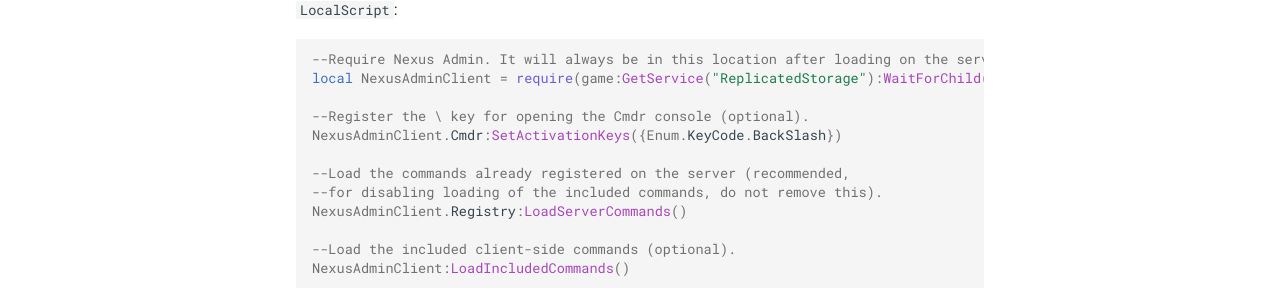
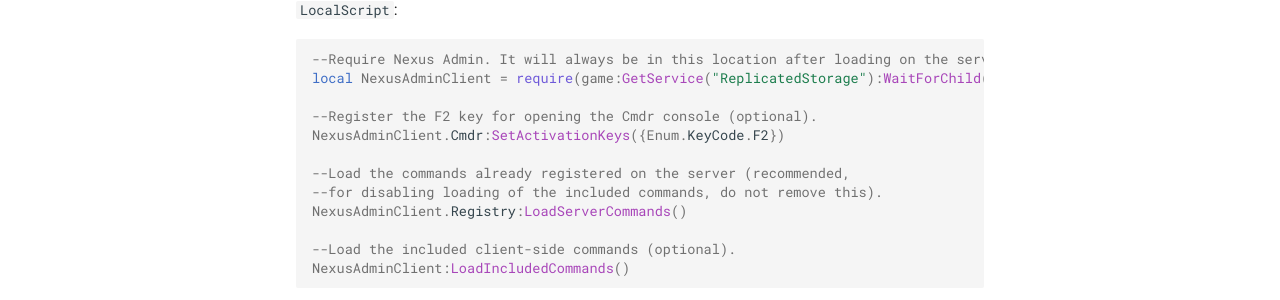
Before and after one commit to TheNexusAvenger/Nexus-Admin, an MkDocs documentation site: the page built from docs/loading.md, in a window 1280 px wide and 996 px high. Shown: the part 639-939 px from the top of the window. Built offline with MkDocs 1.6.1 and Material for MkDocs 9.7.7, drawn with Linux system fonts in a browser that asks for light colours; comment, search, counter and statistics services are not loaded.

Commit message:
Use F2 by default. Include F2 if BackSlash included.

```diff
--- a/docs/loading.md
+++ b/docs/loading.md
@@ -30,8 +30,8 @@ as a `LocalScript`:
 --Require Nexus Admin. It will always be in this location after loading on the server.
 local NexusAdminClient = require(game:GetService("ReplicatedStorage"):WaitForChild("NexusAdminClient"))
 
---Register the \ key for opening the Cmdr console (optional).
-NexusAdminClient.Cmdr:SetActivationKeys({Enum.KeyCode.BackSlash})
+--Register the F2 key for opening the Cmdr console (optional).
+NexusAdminClient.Cmdr:SetActivationKeys({Enum.KeyCode.F2})
 
 --Load the commands already registered on the server (recommended,
 --for disabling loading of the included commands, do not remove this).
```
Also changed, not shown: 3 other files.
